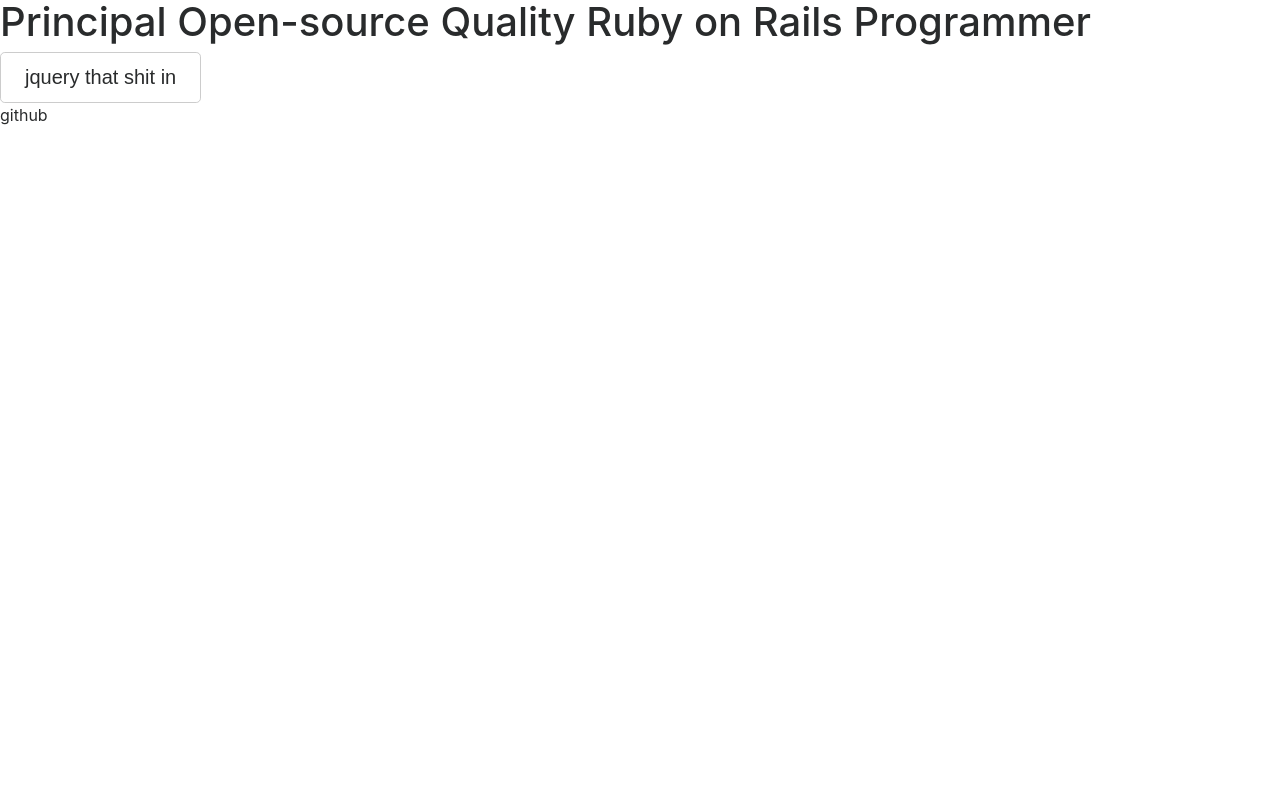
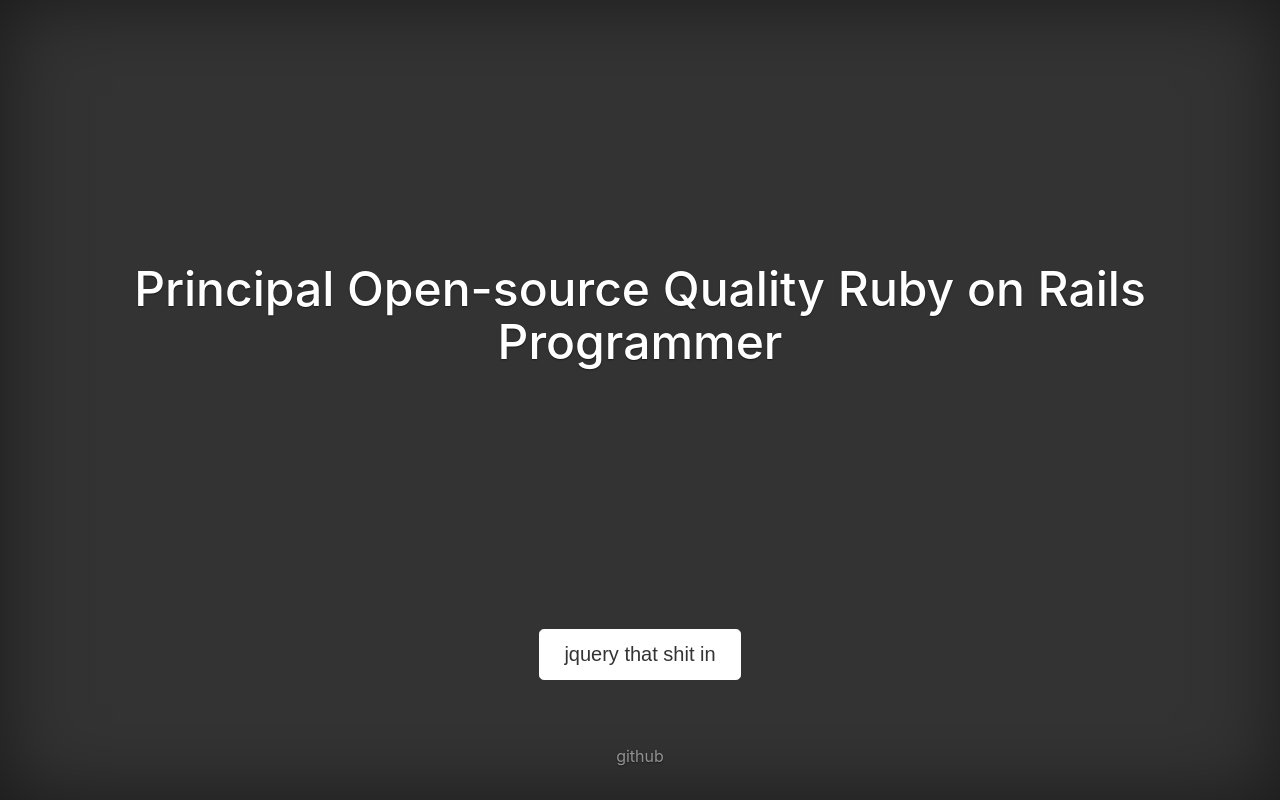
Before and after one commit to infinitewarp/programmer-title-generator, an Angular app: page / in a window 1280 px wide. Built offline with nearby package versions, Linux system fonts and the light colour scheme.

Commit message:
styles based on modifid bootstrap cover sample

```diff
--- a/src/styles.css
+++ b/src/styles.css
@@ -1 +1,177 @@
-/* You can add global styles to this file, and also import other style files */
+/*
+Heavily borrows from Bootstrap Cover:
+https://v4-alpha.getbootstrap.com/examples/cover/cover.css
+*/
+
+/*
+ * Globals
+ */
+
+/* Links */
+a,
+a:focus,
+a:hover {
+  color: #fff;
+}
+
+/* Custom default button */
+.btn-secondary,
+.btn-secondary:hover,
+.btn-secondary:focus {
+  color: #333;
+  text-shadow: none; /* Prevent inheritance from `body` */
+  background-color: #fff;
+  border: .05rem solid #fff;
+}
+
+
+/*
+ * Base structure
+ */
+
+html,
+body {
+  height: 100%;
+  background-color: #333;
+}
+body {
+  color: #fff;
+  text-align: center;
+  text-shadow: 0 .05rem .1rem rgba(0,0,0,.5);
+}
+
+h1 {
+    font-size: 3rem;
+}
+
+/* Extra markup and styles for table-esque vertical and horizontal centering */
+.site-wrapper {
+  display: table;
+  width: 100%;
+  height: 100%; /* For at least Firefox */
+  min-height: 100%;
+  -webkit-box-shadow: inset 0 0 5rem rgba(0,0,0,.5);
+          box-shadow: inset 0 0 5rem rgba(0,0,0,.5);
+}
+.site-wrapper-inner {
+  display: table-cell;
+  vertical-align: top;
+}
+.cover-container {
+  margin-right: auto;
+  margin-left: auto;
+}
+
+/* Padding for spacing */
+.inner {
+  padding: 2rem;
+  margin-top: 2rem;
+}
+
+/*
+ * Header
+ */
+
+.masthead {
+  margin-bottom: 2rem;
+}
+
+.masthead-brand {
+  margin-bottom: 0;
+}
+
+.nav-masthead .nav-link {
+  padding: .25rem 0;
+  font-weight: bold;
+  color: rgba(255,255,255,.5);
+  background-color: transparent;
+  border-bottom: .25rem solid transparent;
+}
+
+.nav-masthead .nav-link:hover,
+.nav-masthead .nav-link:focus {
+  border-bottom-color: rgba(255,255,255,.25);
+}
+
+.nav-masthead .nav-link + .nav-link {
+  margin-left: 1rem;
+}
+
+.nav-masthead .active {
+  color: #fff;
+  border-bottom-color: #fff;
+}
+
+@media (min-width: 48em) {
+  .masthead-brand {
+    float: left;
+  }
+  .nav-masthead {
+    float: right;
+  }
+}
+
+
+/*
+ * Cover
+ */
+
+.cover {
+  padding: 0 1.5rem;
+}
+.cover .btn-lg {
+  padding: .75rem 1.25rem;
+  font-weight: bold;
+}
+
+
+/*
+ * Footer
+ */
+
+.mastfoot {
+  color: rgba(255,255,255,.5);
+}
+
+
+/*
+ * Affix and center
+ */
+
+@media (min-width: 40em) {
+  /* Pull out the header and footer */
+  .masthead {
+    position: fixed;
+    top: 0;
+  }
+  .mastfoot {
+    position: fixed;
+    bottom: 0;
+  }
+  /* Start the vertical centering */
+  .site-wrapper-inner {
+    vertical-align: middle;
+  }
+  /* Handle the widths */
+  .masthead,
+  .mastfoot,
+  .cover-container {
+    width: 100%; /* Must be percentage or pixels for horizontal alignment */
+  }
+
+  /* bring it back up, and account for footery things */
+  .inner {
+    margin-top: 0em;
+  }
+  .cover-container {
+    padding-bottom: 10rem;
+  }
+}
+
+@media (min-width: 62em) {
+  .masthead,
+  .mastfoot,
+  .cover-container {
+    width: 100%;
+  }
+}
```
